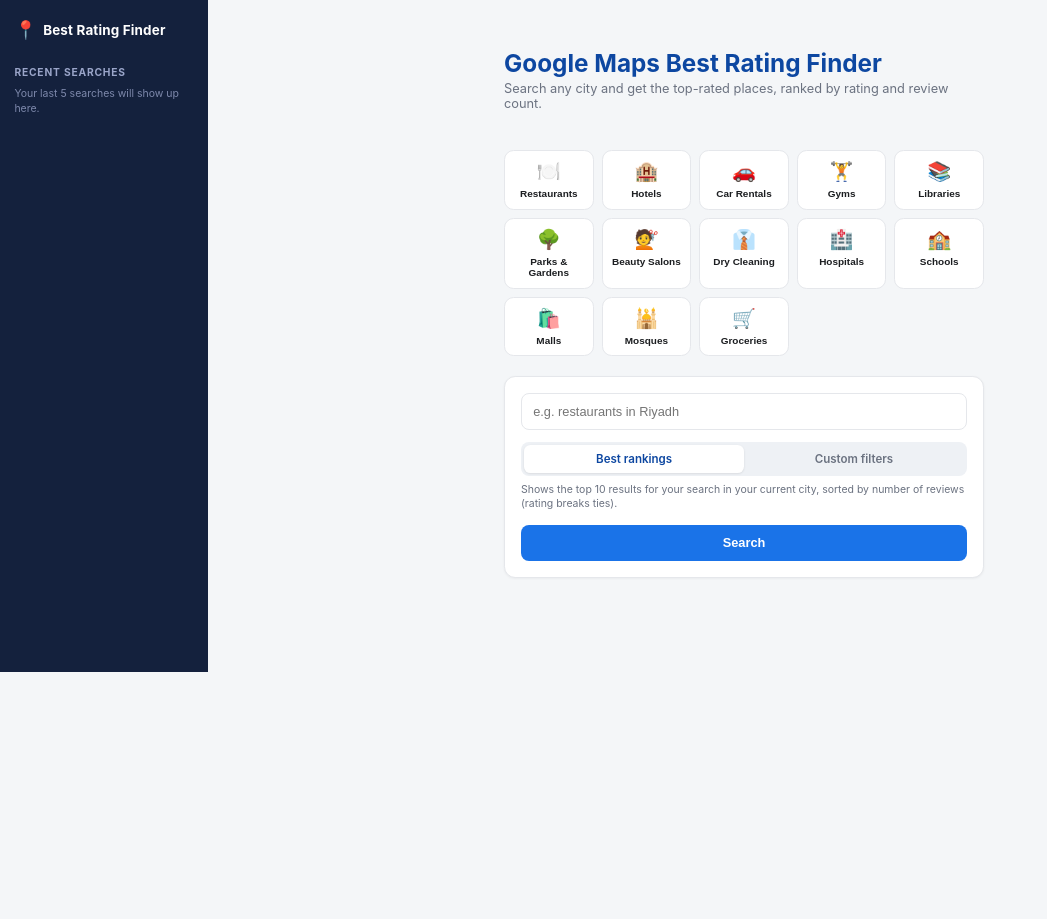
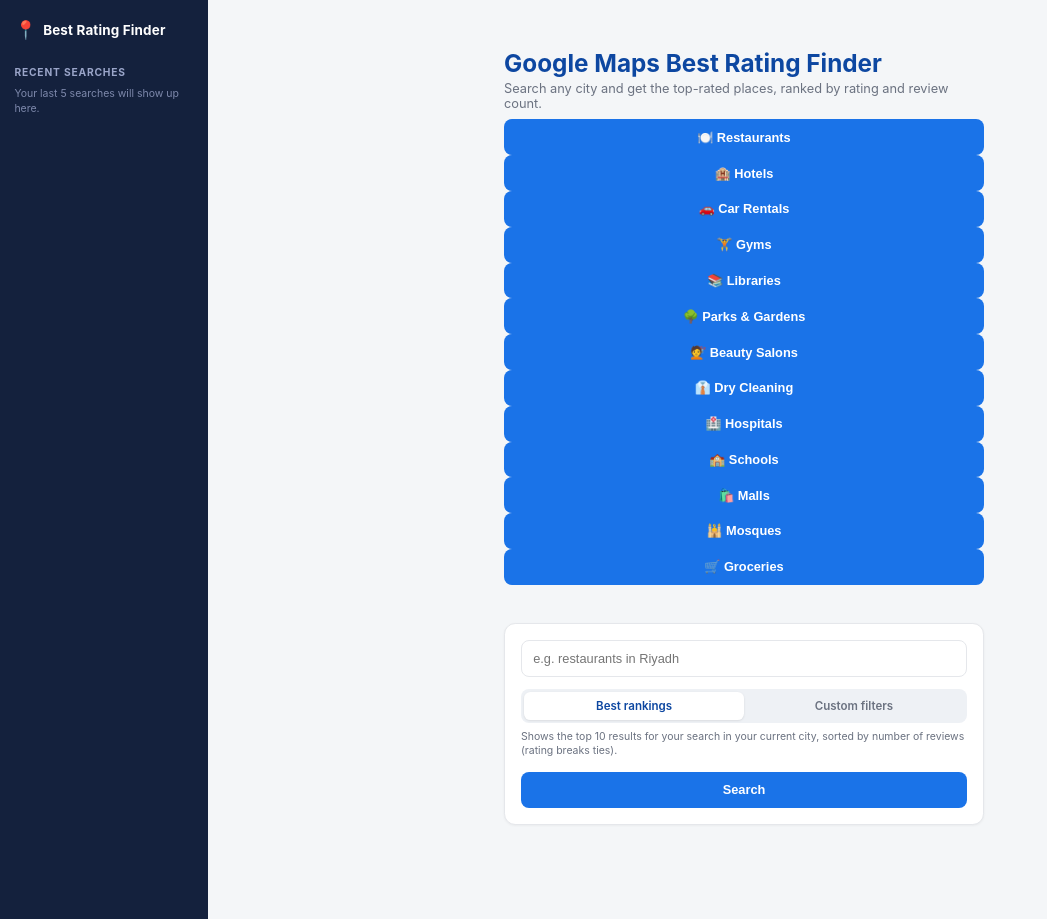
Before and after one commit to abdow-is-here/Search-Google-Maps, a Flask app: page / in a window 1280 px wide. Shown: the whole page, without its empty margins (0-1047 px from the left). Before the commit the page ends 672 px from the top, so only its background shows below. Run offline with Flask 3, Linux system fonts and the light colour scheme.

Commit message:
index.html

```diff
--- a/templates/index.html
+++ b/templates/index.html
@@ -22,23 +22,24 @@
     <main class="container">
       <h1>Google Maps Best Rating Finder</h1>
       <p class="subtitle">Search any city and get the top-rated places, ranked by rating and review count.</p>
+
+      <div class="category-bar" id="category-grid">
+        <button type="button" class="cat-chip" data-term="restaurants">🍽️ Restaurants</button>
+        <button type="button" class="cat-chip" data-term="hotels">🏨 Hotels</button>
+        <button type="button" class="cat-chip" data-term="car rental">🚗 Car Rentals</button>
+        <button type="button" class="cat-chip" data-term="gyms">🏋️ Gyms</button>
+        <button type="button" class="cat-chip" data-term="libraries">📚 Libraries</button>
+        <button type="button" class="cat-chip" data-term="parks">🌳 Parks &amp; Gardens</button>
+        <button type="button" class="cat-chip" data-term="beauty salons">💇 Beauty Salons</button>
+        <button type="button" class="cat-chip" data-term="dry cleaning">👔 Dry Cleaning</button>
+        <button type="button" class="cat-chip" data-term="hospitals">🏥 Hospitals</button>
+        <button type="button" class="cat-chip" data-term="schools">🏫 Schools</button>
+        <button type="button" class="cat-chip" data-term="malls">🛍️ Malls</button>
+        <button type="button" class="cat-chip" data-term="mosques">🕌 Mosques</button>
+        <button type="button" class="cat-chip" data-term="grocery stores">🛒 Groceries</button>
+      </div>
+
       <p id="location-badge" class="location-badge"></p>
-
-      <div class="category-grid" id="category-grid">
-        <button type="button" class="cat-btn" data-term="restaurants"><span class="cat-icon">🍽️</span>Restaurants</button>
-        <button type="button" class="cat-btn" data-term="hotels"><span class="cat-icon">🏨</span>Hotels</button>
-        <button type="button" class="cat-btn" data-term="car rental"><span class="cat-icon">🚗</span>Car Rentals</button>
-        <button type="button" class="cat-btn" data-term="gyms"><span class="cat-icon">🏋️</span>Gyms</button>
-        <button type="button" class="cat-btn" data-term="libraries"><span class="cat-icon">📚</span>Libraries</button>
-        <button type="button" class="cat-btn" data-term="parks"><span class="cat-icon">🌳</span>Parks &amp; Gardens</button>
-        <button type="button" class="cat-btn" data-term="beauty salons"><span class="cat-icon">💇</span>Beauty Salons</button>
-        <button type="button" class="cat-btn" data-term="dry cleaning"><span class="cat-icon">👔</span>Dry Cleaning</button>
-        <button type="button" class="cat-btn" data-term="hospitals"><span class="cat-icon">🏥</span>Hospitals</button>
-        <button type="button" class="cat-btn" data-term="schools"><span class="cat-icon">🏫</span>Schools</button>
-        <button type="button" class="cat-btn" data-term="malls"><span class="cat-icon">🛍️</span>Malls</button>
-        <button type="button" class="cat-btn" data-term="mosques"><span class="cat-icon">🕌</span>Mosques</button>
-        <button type="button" class="cat-btn" data-term="grocery stores"><span class="cat-icon">🛒</span>Groceries</button>
-      </div>
 
       <form id="search-form">
         <input type="text" id="query" placeholder="e.g. restaurants in Riyadh" required>
@@ -58,7 +59,7 @@
         <div class="options" id="custom-options" hidden>
           <label>
             Min. rating
-            <input type="number" id="min_rating" value="3" min="0" max="5" step="0.1">
+            <input type="number" id="min_rating" value="3" min="0" max="5" step="0.1" autocomplete="off">
           </label>
           <label>
             Min. reviews
@@ -155,6 +156,11 @@
       }
     }
 
+    // A promise the search handler waits on, so a category click can never fire
+    // before the browser has actually resolved (or given up on) the location.
+    let resolveLocationReady;
+    const locationReady = new Promise(resolve => { resolveLocationReady = resolve; });
+
     if (navigator.geolocation) {
       navigator.geolocation.getCurrentPosition(
         async (pos) => {
@@ -171,9 +177,13 @@
               updateLocationBadge();
             }
           } catch { /* silently proceed without auto-location */ }
+          resolveLocationReady();
         },
-        () => { /* permission denied or unavailable; app still works, just no auto-city */ }
+        () => { resolveLocationReady(); }  // permission denied or unavailable; app still works, just no auto-city
       );
+      setTimeout(resolveLocationReady, 4000);  // safety net if geolocation hangs
+    } else {
+      resolveLocationReady();
     }
 
     // --- City autocomplete (as-you-type, scoped to selected country) ---
@@ -235,7 +245,7 @@
     renderRecent();
 
     // --- Category shortcut buttons ---
-    document.querySelectorAll('.cat-btn').forEach(btn => {
+    document.querySelectorAll('.cat-chip').forEach(btn => {
       btn.addEventListener('click', () => {
         queryInput.value = btn.dataset.term;
         form.requestSubmit();
@@ -247,6 +257,11 @@
       e.preventDefault();
       const query = queryInput.value.trim();
       const mode = getMode();
+
+      if (mode === 'auto' && !currentCity) {
+        statusEl.textContent = 'Detecting your location...';
+        await locationReady;
+      }
 
       let url = `/api/search?query=${encodeURIComponent(query)}&mode=${mode}`;
 
```
